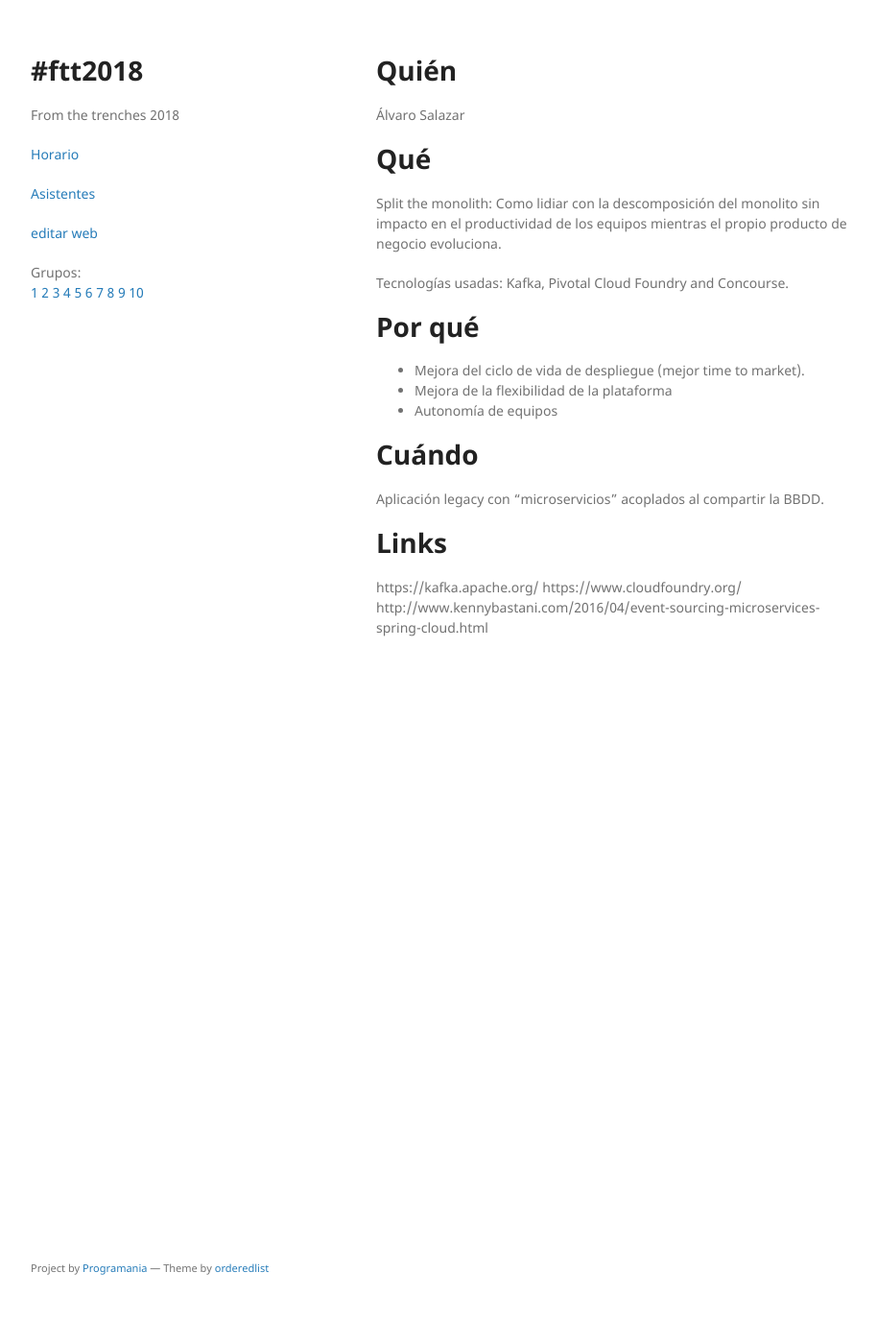
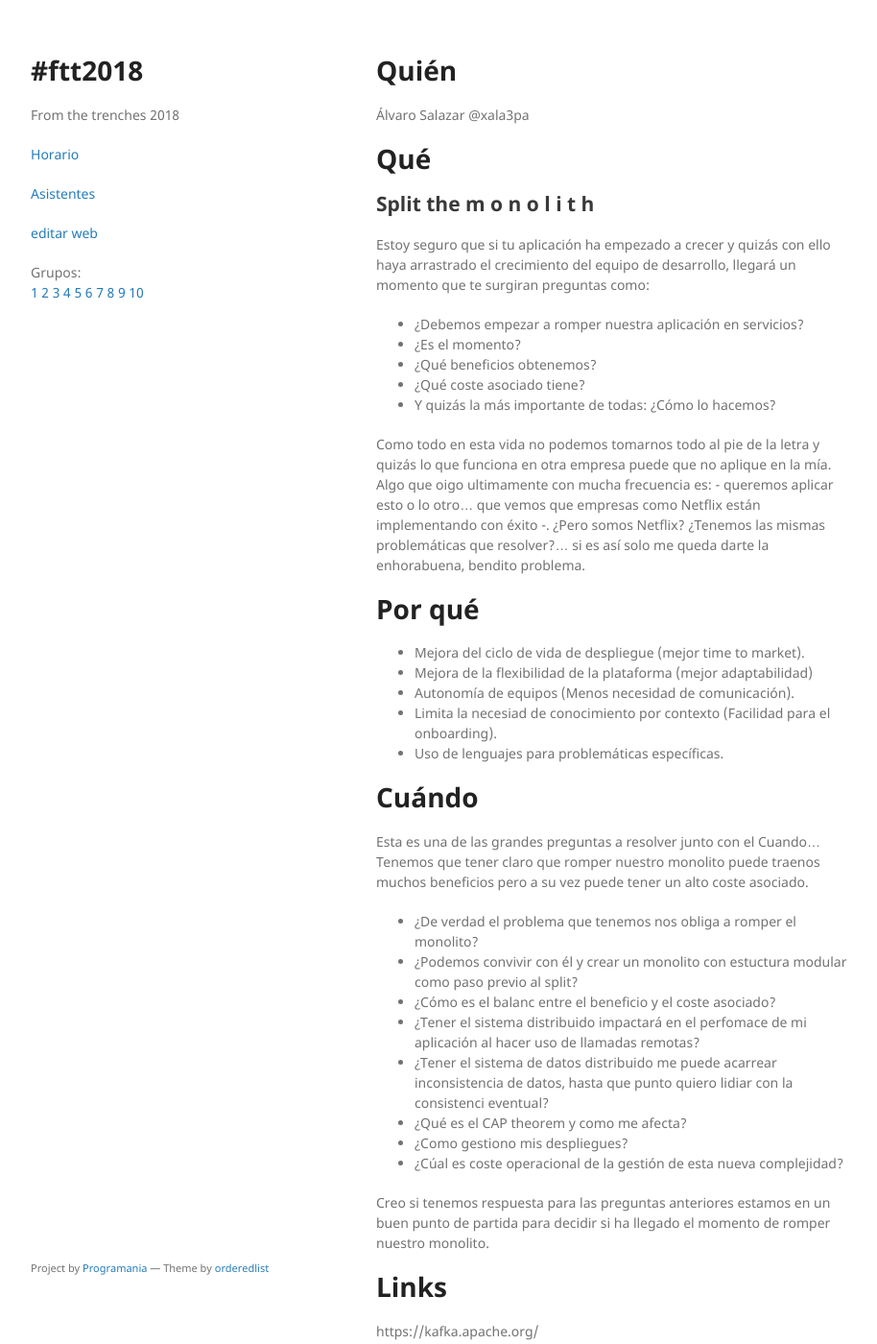
Before and after one commit to xala3pa/ftt2018, a Jekyll site: the page built from experiencias/29.md, in a window 1280 px wide and 1400 px high. Shown: the whole window at 96% size, without its empty margins (178-1092 px from the left). Built offline with Jekyll 4.4.1, drawn with Linux system fonts in a browser that asks for light colours; our own code applies the rules of GitHub Pages for plain Markdown files; some of the changed text lies outside the part shown.

Commit message:
experiencia actualizada

```diff
--- a/experiencias/29.md
+++ b/experiencias/29.md
@@ -1,20 +1,70 @@
 # Quién
-Álvaro Salazar
+Álvaro Salazar @xala3pa
 
 # Qué
-Split the monolith: Como lidiar con la descomposición del monolito sin impacto en el productividad de los equipos mientras el propio producto de negocio evoluciona.
+## Split the  m o n o l i t h
 
-Tecnologías usadas: Kafka, Pivotal Cloud Foundry and Concourse.
+Estoy seguro que si tu aplicación ha empezado a crecer y quizás con ello haya arrastrado el crecimiento del equipo de desarrollo, llegará un momento que te surgiran preguntas como:
+
+* ¿Debemos empezar a romper nuestra aplicación en servicios?
+* ¿Es el momento?
+* ¿Qué beneficios obtenemos?
+* ¿Qué coste asociado tiene?
+* Y quizás la más importante de todas: ¿Cómo lo hacemos?
+
+Como todo en esta vida no podemos tomarnos todo al pie de la letra y quizás lo que funciona en otra empresa puede que no aplique en la mía.
+Algo que oigo ultimamente con mucha frecuencia es: - queremos aplicar esto o lo otro... que vemos que empresas como Netflix están implementando con éxito -.
+¿Pero somos Netflix? ¿Tenemos las mismas problemáticas que resolver?... si es así solo me queda darte la enhorabuena, bendito problema.
+
 
 # Por qué
 * Mejora del ciclo de vida de despliegue (mejor time to market).
-* Mejora de la flexibilidad de la plataforma
-* Autonomía de equipos
+* Mejora de la flexibilidad de la plataforma (mejor adaptabilidad)
+* Autonomía de equipos (Menos necesidad de comunicación).
+* Limita la necesiad de conocimiento por contexto (Facilidad para el onboarding).
+* Uso de lenguajes para problemáticas específicas.
 
 # Cuándo
-Aplicación legacy con "microservicios" acoplados al compartir la BBDD.
+Esta es una de las grandes preguntas a resolver junto con el Cuando...
+Tenemos que tener claro que romper nuestro monolito puede traenos muchos beneficios pero a su vez puede tener un alto coste asociado.
+
+* ¿De verdad el problema que tenemos nos obliga a romper el monolito?
+* ¿Podemos convivir con él y crear un monolito con estuctura modular como paso previo al split?
+* ¿Cómo es el balanc entre el beneficio y el coste asociado?
+* ¿Tener el sistema distribuido impactará en el perfomace de mi aplicación al hacer uso de llamadas remotas?
+* ¿Tener el sistema de datos distribuido me puede acarrear inconsistencia de datos, hasta que punto quiero lidiar con la consistenci eventual?
+* ¿Qué es el CAP theorem y como me afecta?
+* ¿Como gestiono mis despliegues?
+* ¿Cúal es coste operacional de la gestión de esta nueva complejidad?
+
+
+Creo si tenemos respuesta para las preguntas anteriores estamos en un buen punto de partida para decidir si ha llegado el momento de romper nuestro monolito.
 
 # Links
 https://kafka.apache.org/
+
 https://www.cloudfoundry.org/
+
 http://www.kennybastani.com/2016/04/event-sourcing-microservices-spring-cloud.html
+
+https://martinfowler.com/bliki/MicroservicePremium.html
+
+https://martinfowler.com/bliki/IntegrationDatabase.html
+
+https://martinfowler.com/articles/microservice-trade-offs.html
+
+http://blog.christianposta.com/microservices/low-risk-monolith-to-microservice-evolution/
+
+http://cpitman.github.io/microservices/2018/03/25/microservice-antipattern-queue-explosion.html#.WtTur9NuZ-V
+
+https://www.infoworld.com/article/3254777/application-development/3-common-pitfalls-of-microservices-integrationand-how-to-avoid-them.html
+
+https://codingsans.com/blog/microservice-architecture-best-practices
+
+https://www.infoq.com/presentations/microservices-managing-data
+
+https://codeburst.io/why-microservices-wont-fit-for-your-development-team-8e9e1209e497
+
+https://www.infoworld.com/article/3236291/database/how-to-choose-a-database-for-your-microservices.amp.html?__twitter_impression=true
+
+https://www.amazon.com/gp/product/1491950358
```
